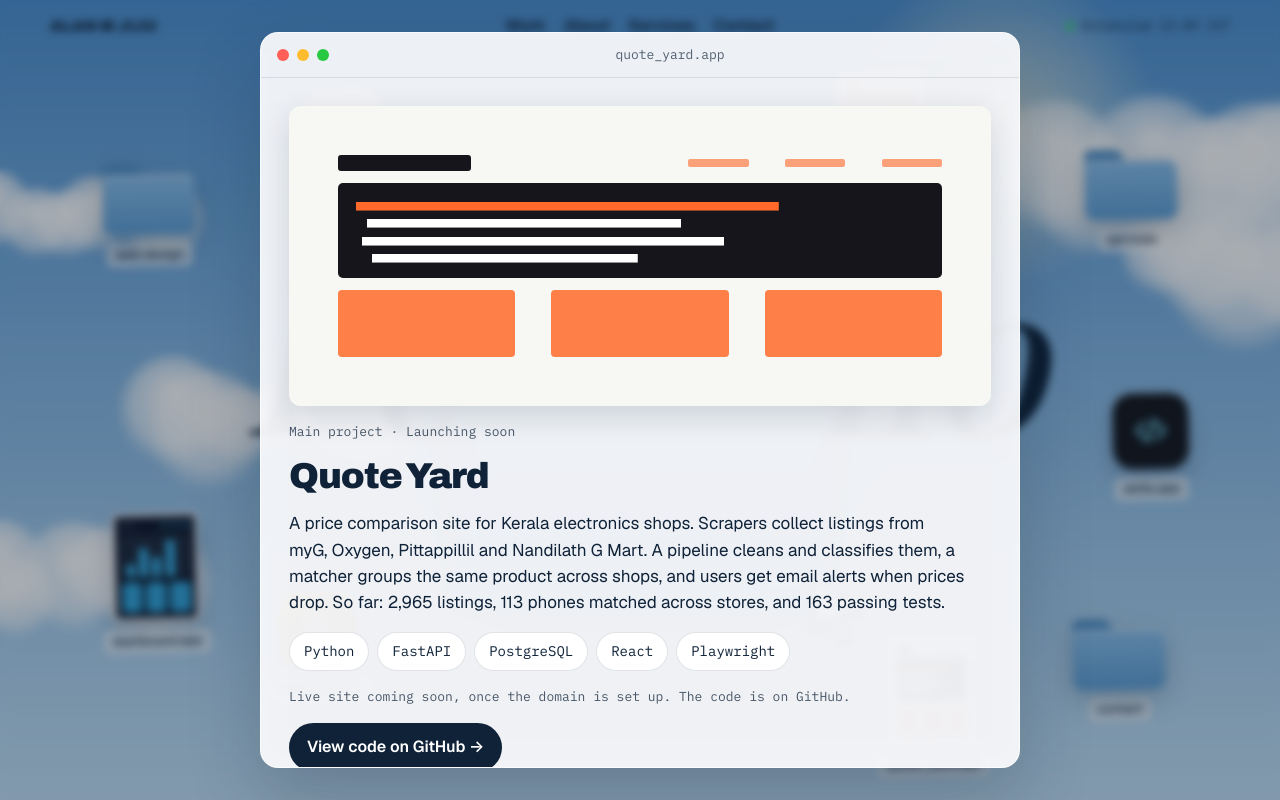
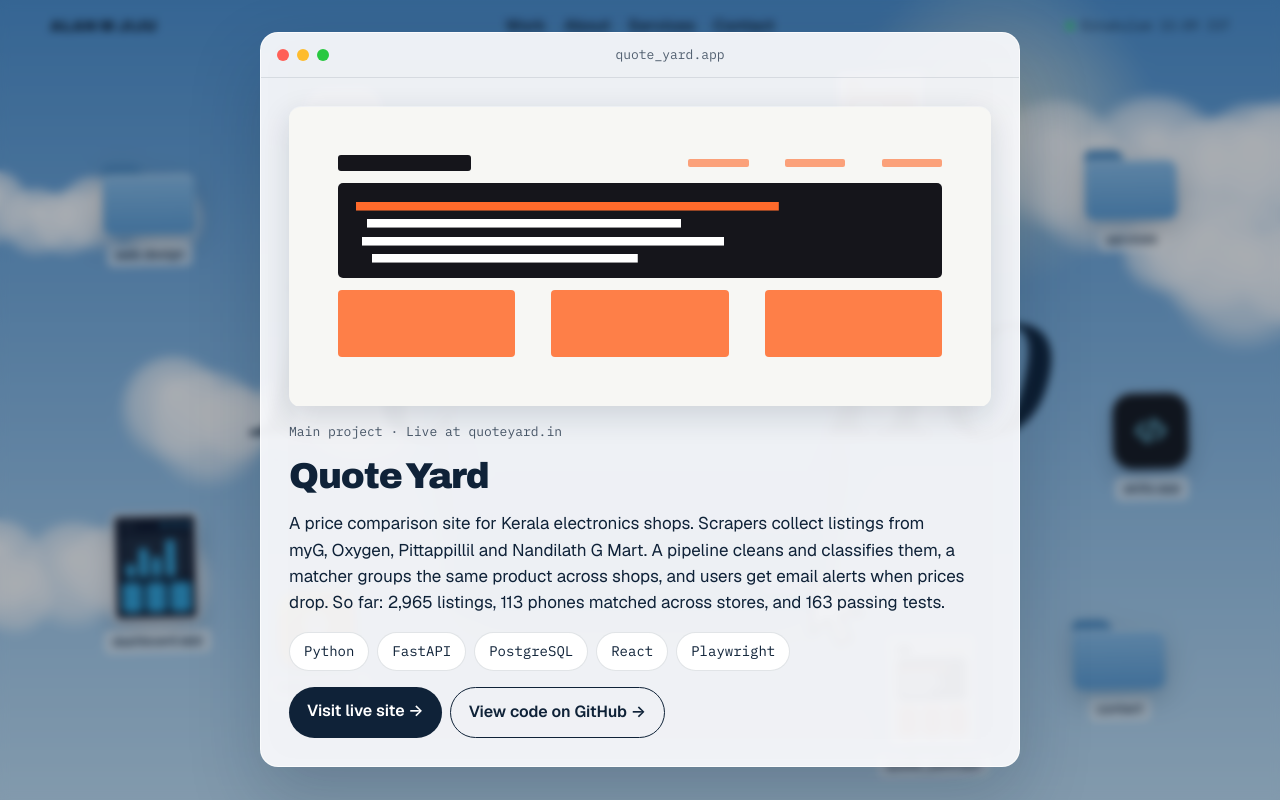
Before and after one commit to a1an-mj/portfolio, a plain HTML site: page index.html in a window 1280 px wide. Both pictures are taken after a click on the button "quote_yard.app". Shown: the top 800 px of the page. Drawn offline with nearby package versions, Linux system fonts and the light colour scheme; animation ran at ten frames a second; a web font is replaced by a local one.

Commit message:
Update project links and descriptions in index.html

```diff
--- a/index.html
+++ b/index.html
@@ -260,6 +260,7 @@ section{padding:110px 0}
 .wbody .meta{font-family:var(--f-mono);font-size:13px;opacity:.75}
 .wbody p{margin:0;font-size:17px;max-width:60ch}
 .stack{display:flex;flex-wrap:wrap;gap:8px}
+.wbody .go.ghost{background:transparent;color:var(--ink);border:1.5px solid var(--ink)}
 .wbody .go{justify-self:start;background:var(--ink);color:#fff;text-decoration:none;padding:12px 18px;border-radius:999px;font-weight:600}
 
 /* scroll reveal: visible by default, animated where supported */
@@ -499,7 +500,7 @@ section{padding:110px 0}
       <p id="w-desc"></p>
       <div class="stack" id="w-stack"></div>
       <span class="meta" id="w-soon" style="display:none">Live site coming soon, once the domain is set up. The code is on GitHub.</span>
-      <a class="go" id="w-link" target="_blank" rel="noopener">Open project →</a>
+      <div class="stack"><a class="go" id="w-link" target="_blank" rel="noopener">Open project →</a><a class="go ghost" id="w-code" target="_blank" rel="noopener">View code on GitHub →</a></div>
     </div>
   </div>
 </div>
@@ -512,9 +513,9 @@ const $ = s => document.querySelector(s);
 
 /* ---------- data ---------- */
 const P = {
-  quoteyard:{file:'quote_yard.app',title:'Quote Yard',meta:'Main project · Launching soon',kind:'Full-stack product',
+  quoteyard:{file:'quote_yard.app',title:'Quote Yard',meta:'Main project · Live at quoteyard.in',kind:'Full-stack product',
     desc:'A price comparison site for Kerala electronics shops. Scrapers collect listings from myG, Oxygen, Pittappillil and Nandilath G Mart. A pipeline cleans and classifies them, a matcher groups the same product across shops, and users get email alerts when prices drop. So far: 2,965 listings, 113 phones matched across stores, and 163 passing tests.',
-    stack:['Python','FastAPI','PostgreSQL','React','Playwright'],link:'https://github.com/a1an-mj/Quote-Yard',soon:true,
+    stack:['Python','FastAPI','PostgreSQL','React','Playwright'],link:'https://quoteyard.in/',code:'https://github.com/a1an-mj/Quote-Yard',live:true,
     mock:{a:'#f7f7f4',b:'#15151b',c:'#ff6a2b',t:'compare'}},
   littlehands:{file:'little_hands.html',title:'Little Hands Kindergarten',meta:'Client website · Live',kind:'Website',
     desc:'A fully responsive website for a kindergarten in Ernakulam, built mobile-first with pure HTML and CSS. It has easy navigation, photo galleries and a contact form, and works across browsers.',
@@ -567,6 +568,7 @@ function openWin(k){
   $('#w-stack').innerHTML=p.stack.map(s=>`<span class="chip">${s}</span>`).join('');
   const l=$('#w-link'); if(p.link){l.href=p.link;l.style.display='';l.textContent=p.live?'Visit live site →':'View code on GitHub →'} else l.style.display='none';
   $('#w-soon').style.display=p.soon?'':'none';
+  const c=$('#w-code'); if(p.code){c.href=p.code;c.style.display=''} else c.style.display='none';
   ov.classList.add('open'); ov.setAttribute('aria-hidden','false'); $('#wclose').focus();
 }
 function closeWin(){ov.classList.remove('open');ov.setAttribute('aria-hidden','true');if(lastFocus)lastFocus.focus()}
```
